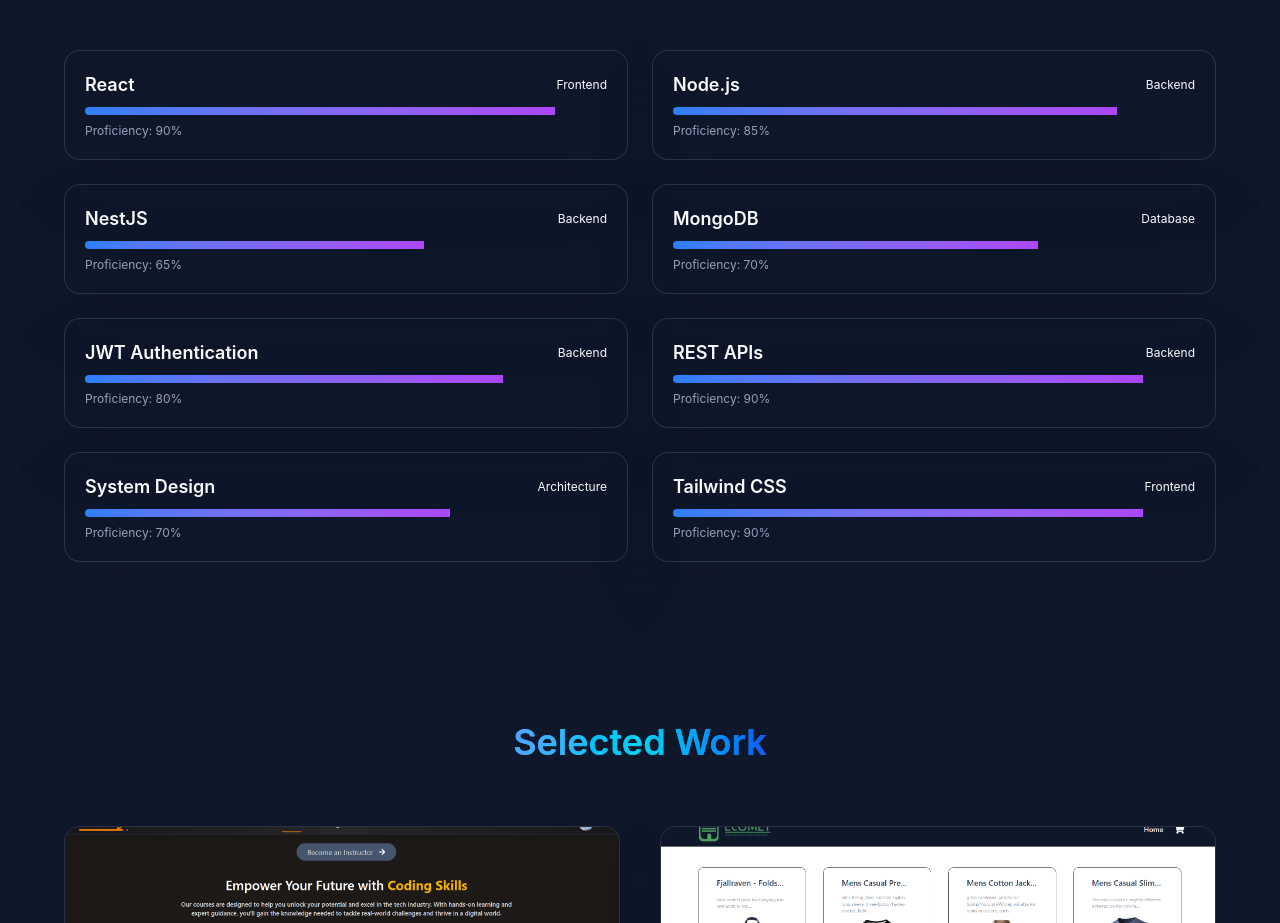
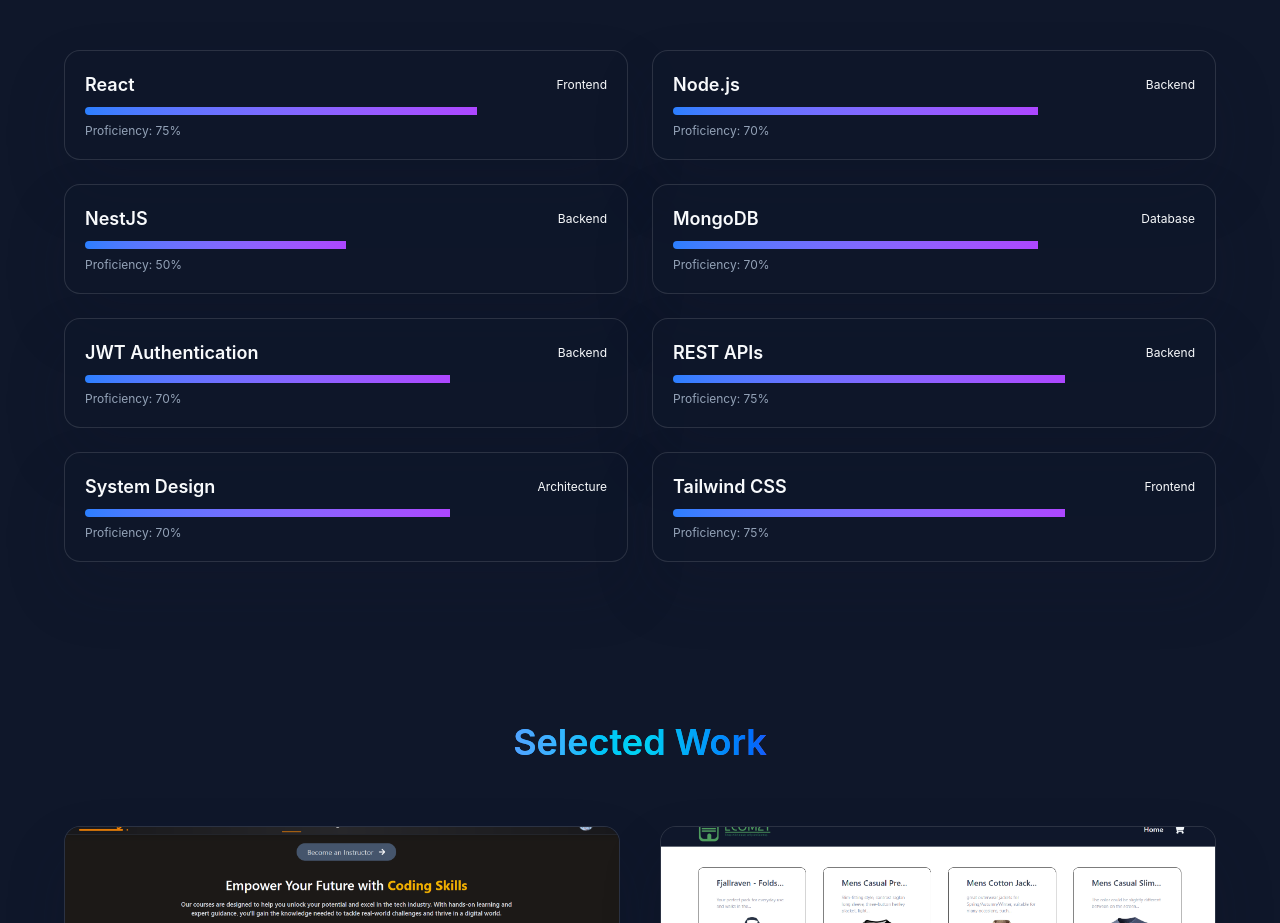
Before and after one commit to Sheryar7/portfolio, a React (Vite) app: page / in a window 1280 px wide. Shown: the part 1760-2683 px from the top of the page. Built offline with nearby package versions, Linux system fonts and the light colour scheme.

Commit message:
updating portfolio

```diff
--- a/src/components/Skills.jsx
+++ b/src/components/Skills.jsx
@@ -3,14 +3,14 @@ import HighlightText from "./HighlightText";
 
 const Skills = () => {
   const skills = [
-    { name: "React", level: 90, type: "Frontend" },
-    { name: "Node.js", level: 85, type: "Backend" },
-    { name: "NestJS", level: 65, type: "Backend" },
+    { name: "React", level: 75, type: "Frontend" },
+    { name: "Node.js", level: 70, type: "Backend" },
+    { name: "NestJS", level: 50, type: "Backend" },
     { name: "MongoDB", level: 70, type: "Database" },
-    { name: "JWT Authentication", level: 80, type: "Backend" },
-    { name: "REST APIs", level: 90, type: "Backend" },
+    { name: "JWT Authentication", level: 70, type: "Backend" },
+    { name: "REST APIs", level: 75, type: "Backend" },
     { name: "System Design", level: 70, type: "Architecture" },
-    { name: "Tailwind CSS", level: 90, type: "Frontend" }
+    { name: "Tailwind CSS", level: 75, type: "Frontend" }
   ];
 
   return (
```
Also changed, not shown: 1 other file (tests, documents, lock files or other folders).
